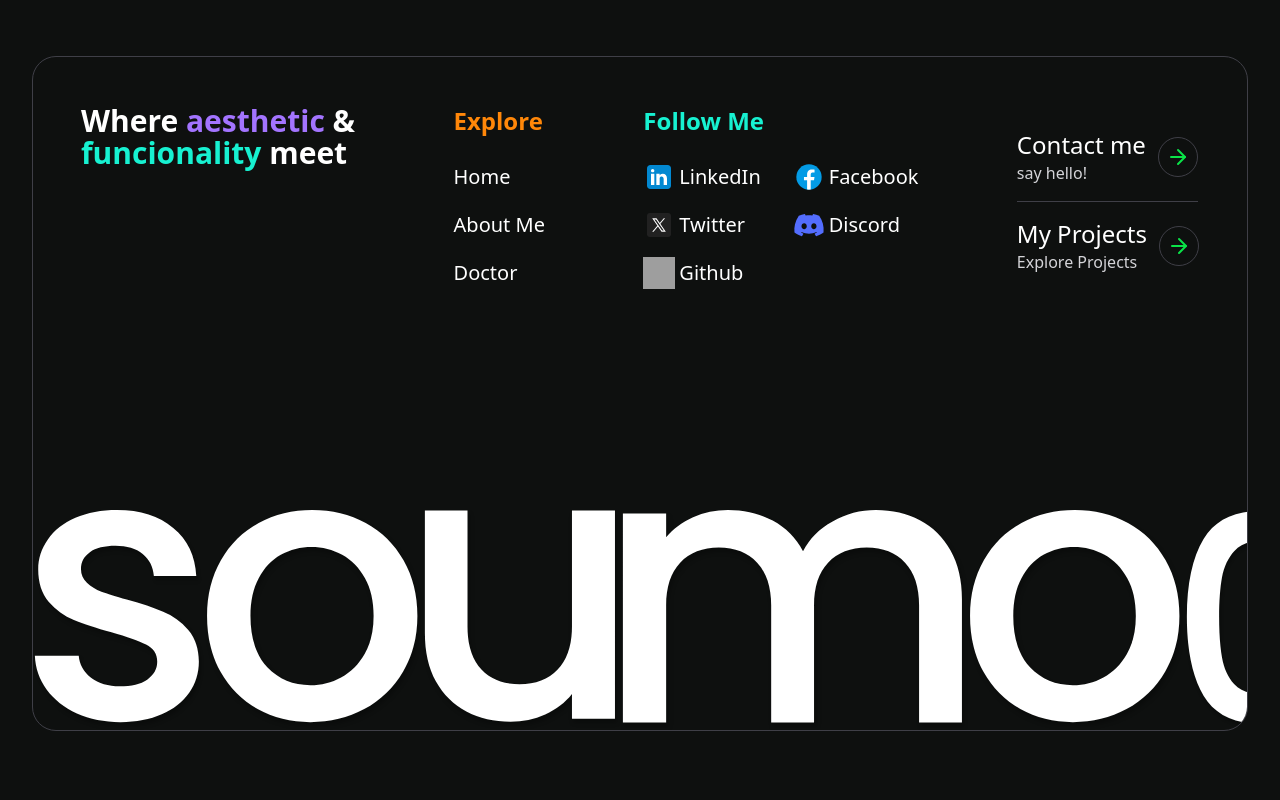
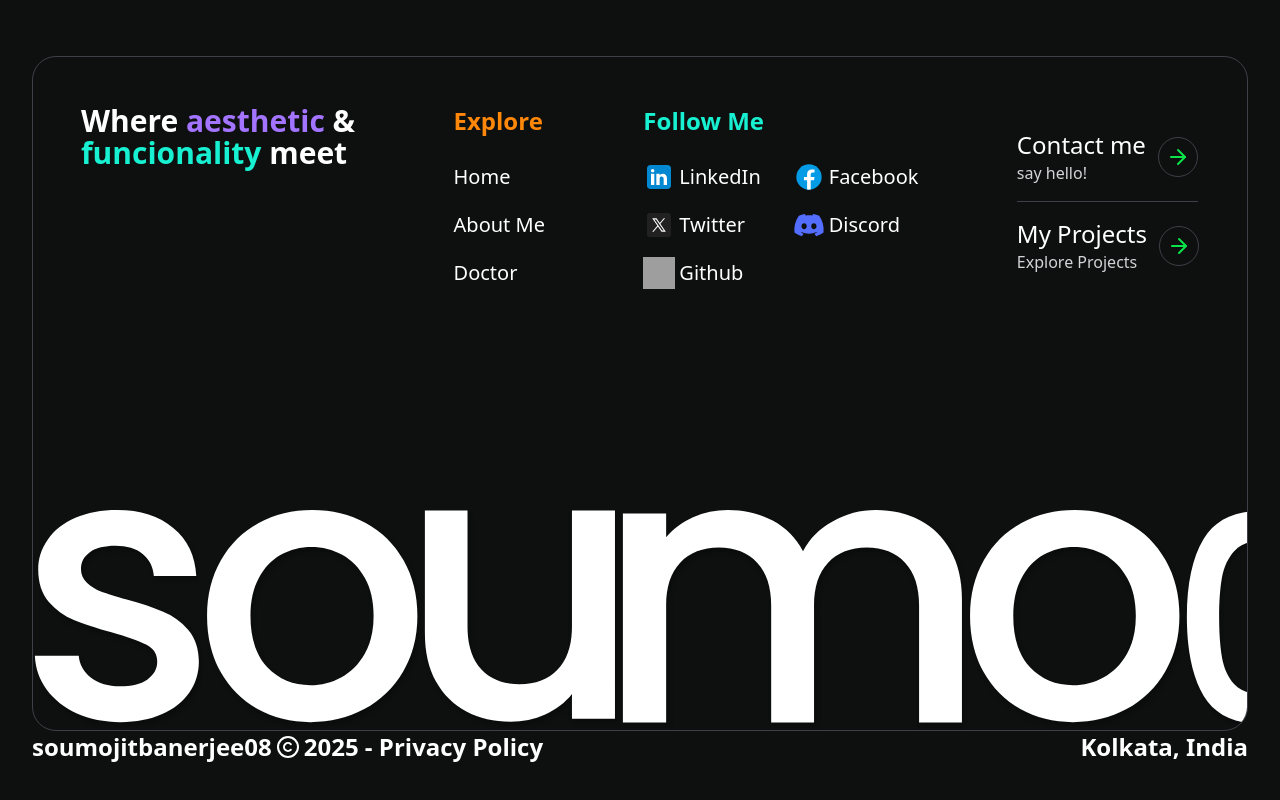
Before and after one commit to Soumojit08/portfolio-react, a React (Vite) app: page / in a window 1280 px wide. Shown: the part 3677-4477 px from the top of the page. Built offline with nearby package versions, Linux system fonts and the light colour scheme; grey boxes are pictures that could not be loaded.

Commit message:
privacy policy done

```diff
--- a/src/components/Footer.jsx
+++ b/src/components/Footer.jsx
@@ -4,7 +4,7 @@ import github from "../assets/icons/github.svg";
 import facebook from "../assets/icons/facebook.svg";
 import discord from "../assets/icons/discord.svg";
 import { motion } from "framer-motion";
-import { ArrowRight } from "lucide-react";
+import { ArrowRight, Copyright } from "lucide-react";
 import { useState } from "react";
 import s from "../assets/name-svg/s.svg";
 import o from "../assets/name-svg/o.svg";
@@ -139,6 +139,18 @@ const Footer = () => {
           <img src={eight} className="h-[220px]" alt="eight" />
         </div>
       </div>
+
+      <div className="flex items-center justify-between">
+        <h2 className="flex items-center text-2xl font-semibold gap-1">
+          soumojitbanerjee08
+          <span>
+            <Copyright />
+          </span>
+          2025 - Privacy Policy
+        </h2>
+
+        <h2 className="text-2xl font-semibold">Kolkata, India</h2>
+      </div>
     </div>
   );
 };
```
